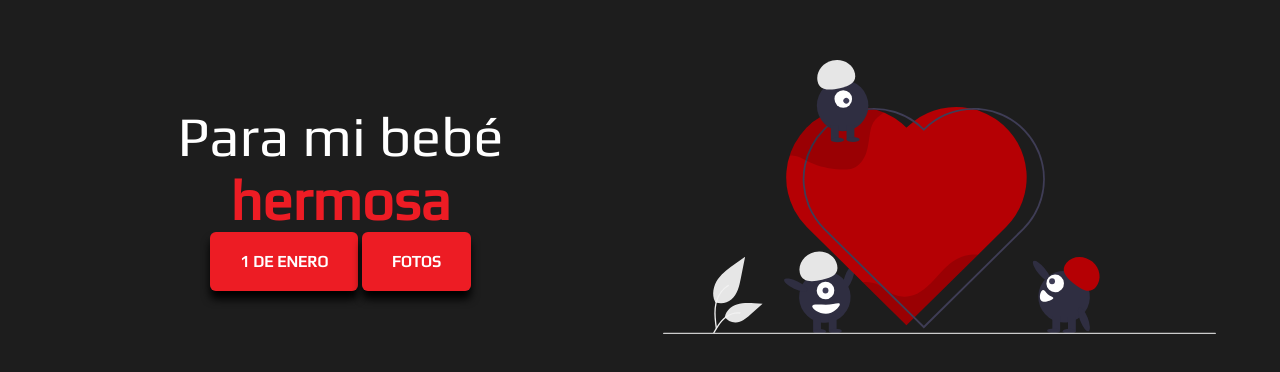
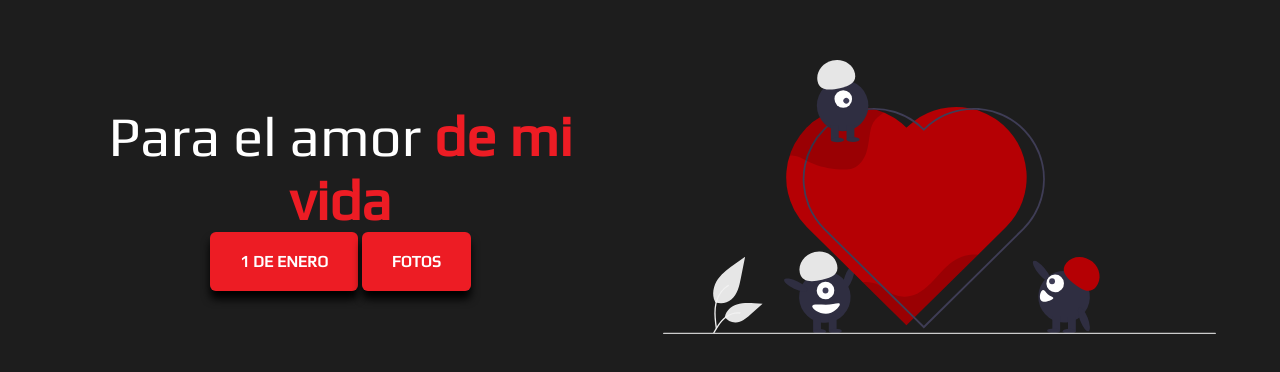
Before and after one commit to iKelvinGR/RosKell, a plain HTML site: page index.html in a window 1280 px wide. Shown: the part 168-540 px from the top of the page. Drawn offline with nearby package versions, Linux system fonts and the light colour scheme.

Commit message:
Actualizar index.html

```diff
--- a/index.html
+++ b/index.html
@@ -19,7 +19,7 @@
     <header class="hero">
         <section class="container hero__main">
             <div class="hero__textos">
-                <h1 class="title">Para mi bebé <span class="title--active">hermosa</span></h1>
+                <h1 class="title">Para el amor <span class="title--active">de mi vida</span></h1>
 
                 <a href="carta.html" class="cta">1 DE ENERO</a>
                 <a href="fotos.html" class="cta">FOTOS</a>
```
